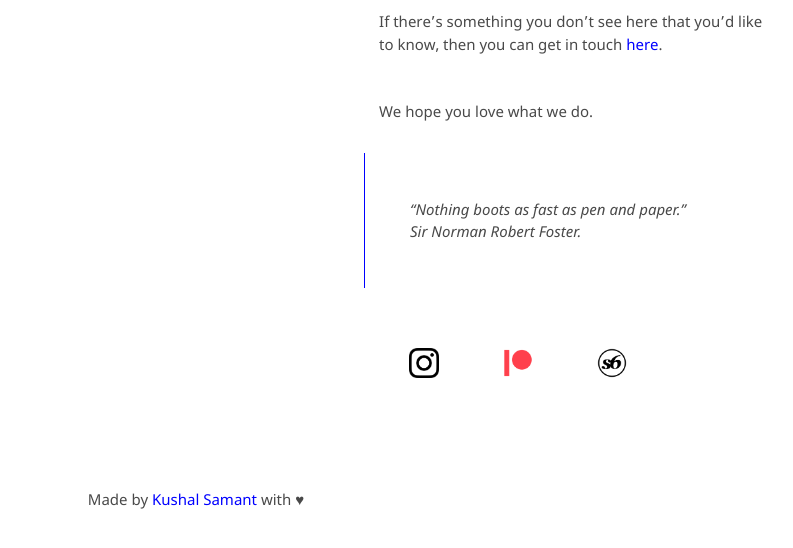
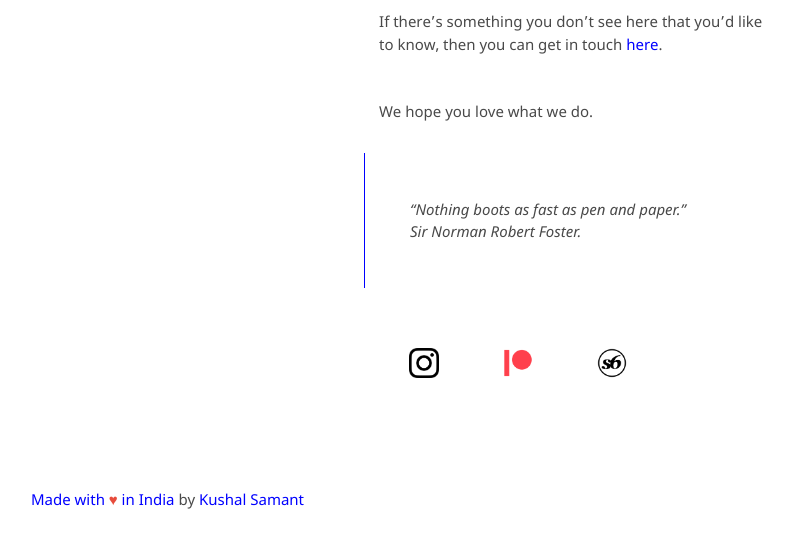
Before and after one commit to kvshvlin/yourmailproject, a Jekyll site: the page built from index.md, in a window 1280 px wide and 900 px high, scrolled down 1790 px. Shown: the top 548 px of the window, without its empty margins (279-1072 px from the left). Built offline with Jekyll 4.4.1, drawn with Linux system fonts in a browser that asks for light colours; our own code applies the rules of GitHub Pages for plain Markdown files.

Commit message:
Update default.html

```diff
--- a/_layouts/default.html
+++ b/_layouts/default.html
@@ -25,7 +25,7 @@
     <footer>
       <div class="grid-item">
         <p>
-          Made by <a href="https://kushalsamant.github.io">Kushal Samant</a> with &hearts;<br>
+          <a href="https://madewithlove.org.in" target="_blank">Made with <span style="color: #e74c3c">&hearts;</span> in India</a> by <a href="https://kushalsamant.github.io">Kushal Samant</a><br>
           <a href="https://kushalsamant.github.io" target="_blank"><img src="/assets/img/cover_kushal_samant_white.png" alt="Kushal Samant" style="width:30px"></a>
           <a href="https://kushalsamant.github.io" target="_blank"><img src="/assets/img/cover_kushal_samant_white.png" alt="Kushal Samant" style="width:30px"></a>
           <a href="https://kushalsamant.github.io" target="_blank"><img src="/assets/img/cover_kushal_samant_white.png" alt="Kushal Samant" style="width:30px"></a>
```
